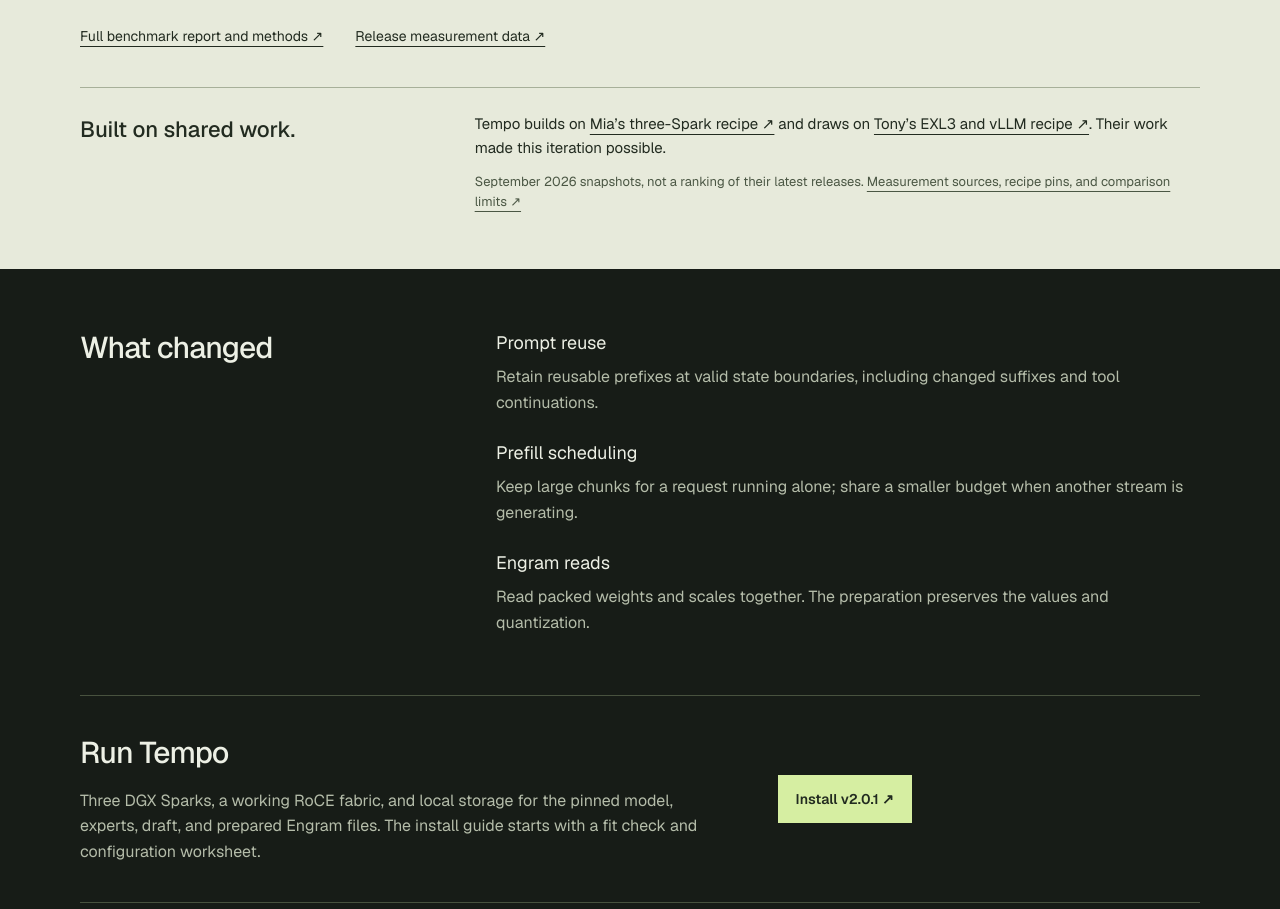
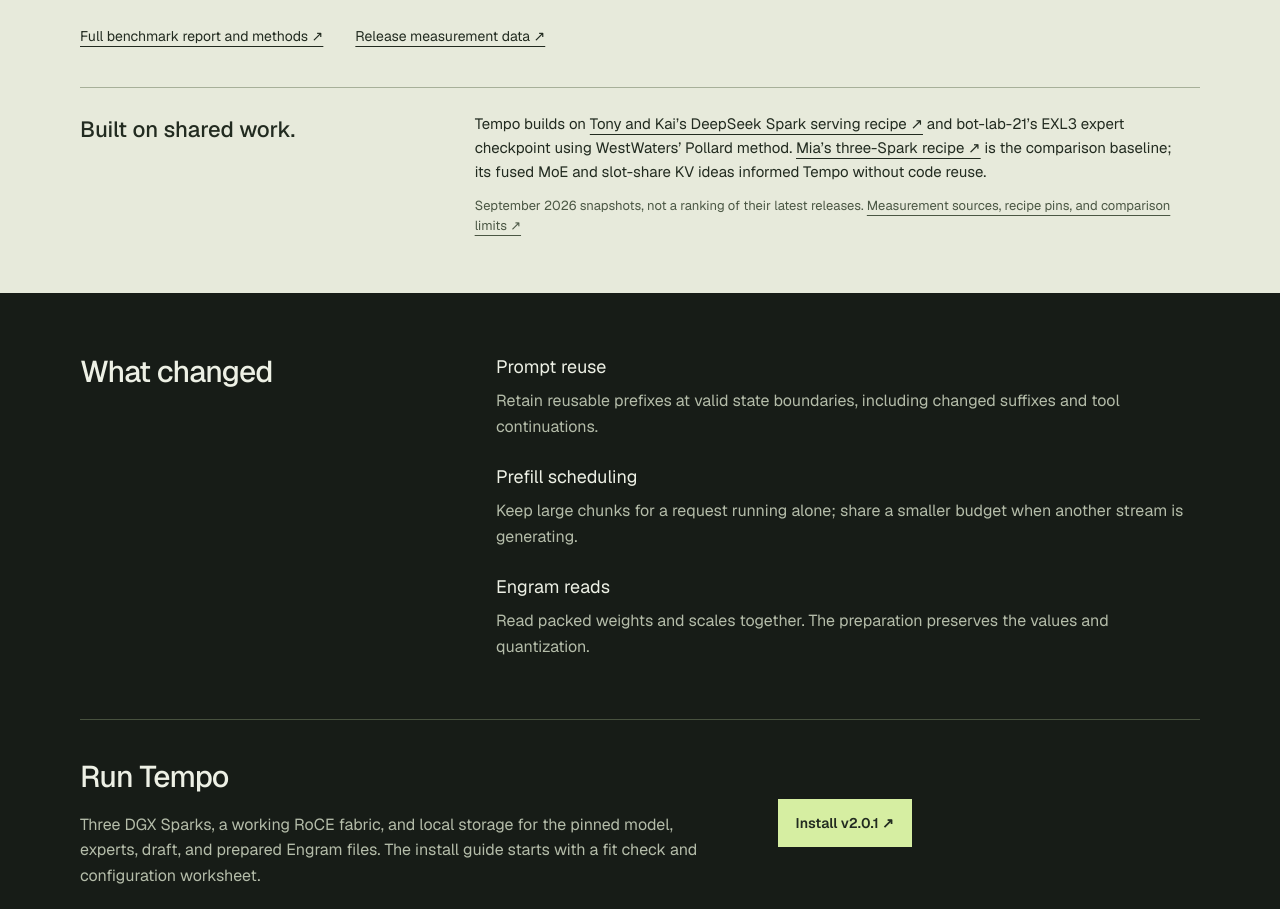
Before and after one commit to jakejharris/jakeportfolio, a Next.js app: page /jspark3/deepseek in a window 1280 px wide. Shown: the part 3430-4339 px from the top of the page. Built offline with nearby package versions, Linux system fonts and the light colour scheme.

Commit message:
fix: correct Tempo recipe credit

```diff
--- a/app/(site)/jspark3/v2/TempoPage.tsx
+++ b/app/(site)/jspark3/v2/TempoPage.tsx
@@ -90,7 +90,7 @@
         <p className="tempo-evidence-link"><a href="/jspark3/l5-benchmarks.html">Full benchmark report and methods ↗</a><a href="/jspark3/tempo-benchmarks.json">Release measurement data ↗</a></p>
         <div className="tempo-recipe-credits" aria-label="Recipe credits">
           <h3>Built on shared work.</h3>
-          <p>Tempo builds on <a href="https://github.com/MiaAI-Lab/DeepSeek-v4.1-Flash-DGX-Sparks">Mia’s three-Spark recipe ↗</a> and draws on <a href="https://github.com/tonyd2wild/DeepSeek-V4.1-Flash-vLLM-DGX-Spark">Tony’s EXL3 and vLLM recipe ↗</a>. Their work made this iteration possible.</p>
+          <p>Tempo builds on <a href="https://github.com/tonyd2wild/DeepSeek-V4.1-Flash-vLLM-DGX-Spark">Tony and Kai’s DeepSeek Spark serving recipe ↗</a> and bot-lab-21’s EXL3 expert checkpoint using WestWaters’ Pollard method. <a href="https://github.com/MiaAI-Lab/DeepSeek-v4.1-Flash-DGX-Sparks">Mia’s three-Spark recipe ↗</a> is the comparison baseline; its fused MoE and slot-share KV ideas informed Tempo without code reuse.</p>
           <p className="tempo-condition">September 2026 snapshots, not a ranking of their latest releases. <a href="/jspark3/tempo-comparison-methods.html">Measurement sources, recipe pins, and comparison limits ↗</a></p>
         </div>
       </div>
--- a/public/jspark3/tempo-comparison-methods.html
+++ b/public/jspark3/tempo-comparison-methods.html
@@ -15,7 +15,7 @@
 <p>The Work comparison shows three concurrent agents, with first and repeat rounds. Initial task payloads match, but later tool histories diverge. Repeat rounds use fresh Pi sessions with caches intact. One cohort does not establish a causal cache-speed effect, statistical significance, or a productivity gain. Output quality and task completion are not scored.</p>
 <p>Three concurrent agents fit within every recipe's active-request cap. The Tony local run includes required fabric, storage, loader, and allocator adaptations and a shared local EXL3 kernel clamp fallback. It is not an exact reproduction of his published fleet binaries. Mia's counted rerun supplies generation counters that were absent from the preliminary Work run; the preliminary unavailable values are not used.</p>
 <h2>Recipes and credit</h2>
-<p>Tempo builds on Mia's three-Spark recipe and draws on Tony's EXL3 and vLLM serving work. DeepSeek created the model; bot-lab-21 supplies the EXL3 experts. This comparison does not imply endorsement by another recipe author.</p>
+<p>Tempo builds on <a href="https://github.com/tonyd2wild/DeepSeek-V4.1-Flash-vLLM-DGX-Spark">Tony and Kai's DeepSeek Spark serving recipe</a> and bot-lab-21's EXL3 expert checkpoint using WestWaters' Pollard method. <a href="https://github.com/MiaAI-Lab/DeepSeek-v4.1-Flash-DGX-Sparks">Mia's three-Spark recipe</a> is the comparison baseline; its fused MoE and slot-share KV ideas informed Tempo without code reuse. DeepSeek created the model. This comparison does not imply endorsement by another recipe author.</p>
 <ul>
 <li><a href="https://github.com/MiaAI-Lab/DeepSeek-v4.1-Flash-DGX-Sparks">Mia's recipe</a> · <a href="https://github.com/MiaAI-Lab/DeepSeek-v4.1-Flash-DGX-Sparks/tree/de57fe2b15a54f10f758bb4b72973063041bb7bf">Pinned recipe snapshot: de57fe2b</a>.</li>
 <li><a href="https://github.com/tonyd2wild/DeepSeek-V4.1-Flash-vLLM-DGX-Spark">Tony's recipe</a> · <a href="https://github.com/tonyd2wild/DeepSeek-V4.1-Flash-vLLM-DGX-Spark/tree/c2c1bb7">Reference snapshot: c2c1bb7</a>. Use the three-Spark TP3 lane, not the four-Spark headline.</li>
```
